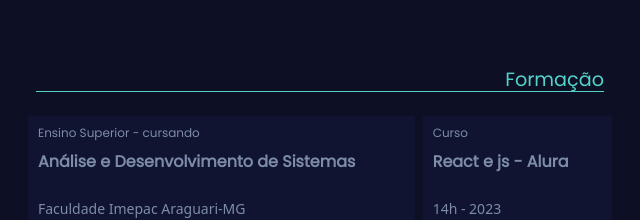
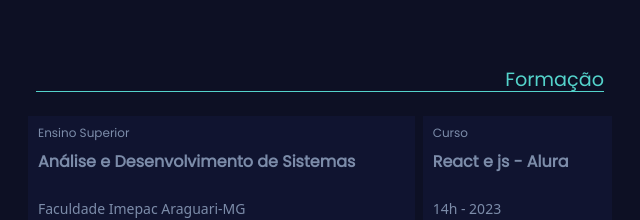
Before and after one commit to MarcosPauloMacedo/marcospaulomacedo.github.io, a Next.js app: page / in a window 1280 px wide. Shown: the part 800-1020 px from the top of the page, without its empty margins (604-1244 px from the left). Built offline with nearby package versions, Linux system fonts and the light colour scheme; no server answers.

Commit message:
atualizando descrição da formação para "Ensino Superior"

```diff
--- a/src/app/sections/Formation/dataFormation.js
+++ b/src/app/sections/Formation/dataFormation.js
@@ -1,7 +1,7 @@
 export const formacoes = [
     [
         {
-            formacao: "Ensino Superior - cursando",
+            formacao: "Ensino Superior",
             curso: "Análise e Desenvolvimento de Sistemas",
             descricao: "Faculdade Imepac Araguari-MG",
             style: "col-sm-8",
```
